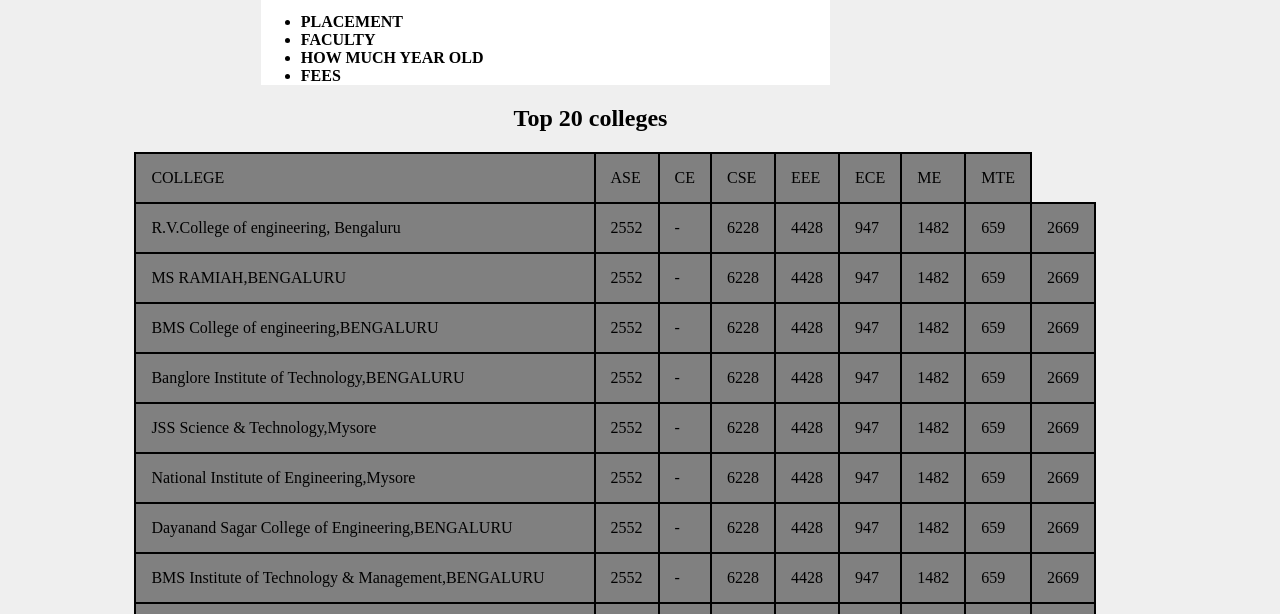
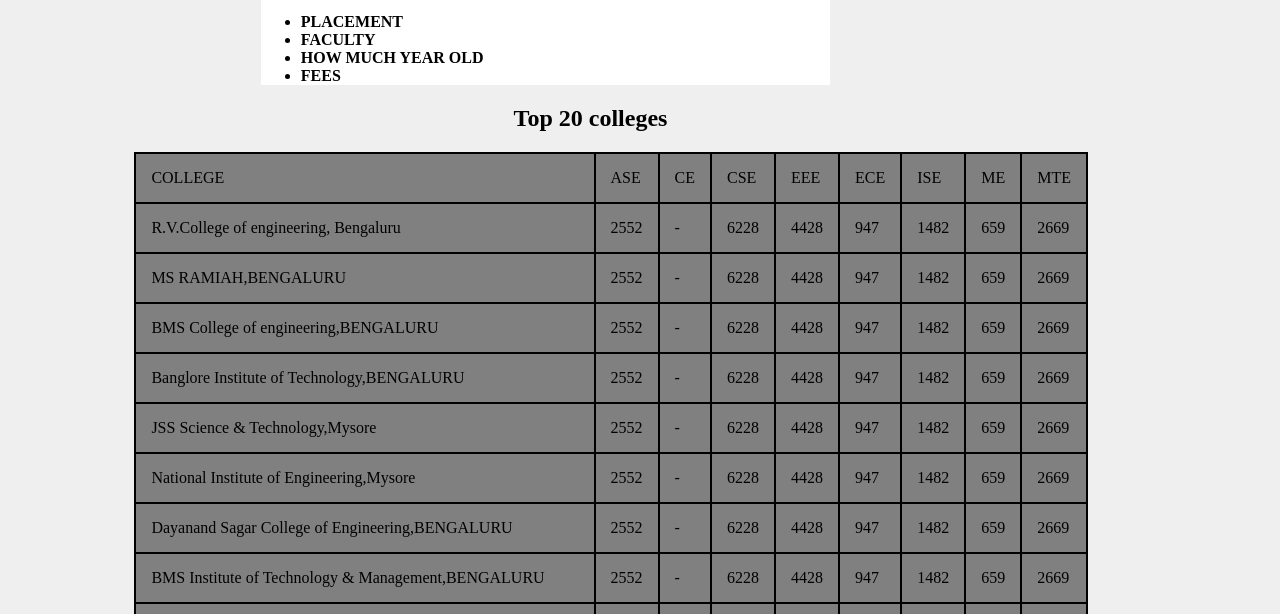
Before and after one commit to durgeshkn/htmlweb, a plain HTML site: page index.html in a window 1280 px wide. Shown: the part 186-800 px from the top of the page. Drawn offline with Linux system fonts and the light colour scheme.

Commit message:
Update index.html

```diff
--- a/index.html
+++ b/index.html
@@ -42,6 +42,7 @@
            <td>CSE</td>
            <td>EEE</td>
            <td>ECE</td>
+         <td>ISE</td>
            <td>ME</td>
            <td>MTE</td>
        </tr>
```
